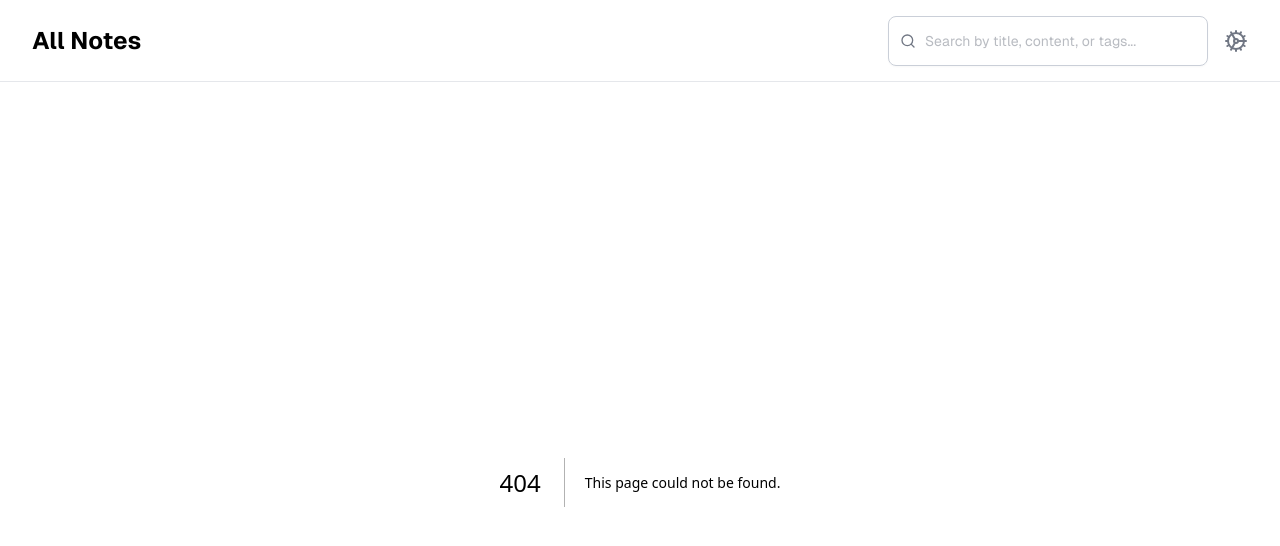
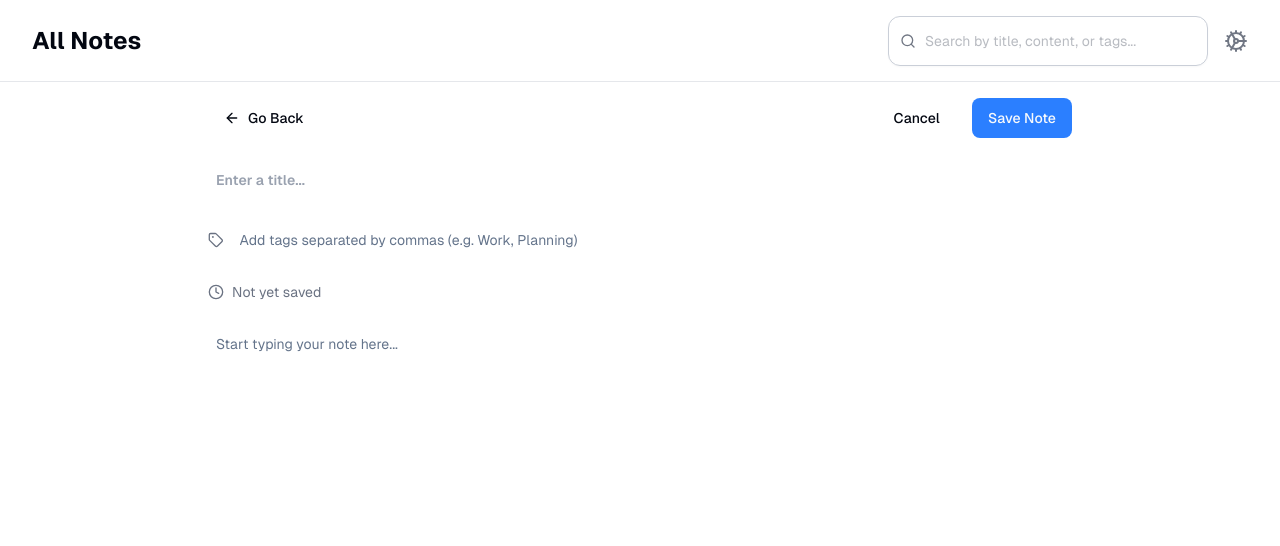
Before and after one commit to davidinoa/note-taking-app, a Next.js app: page /notes/new in a window 1280 px wide. Before the commit this address had no page. Shown: the top 546 px of the page. Built offline with nearby package versions, Linux system fonts and the light colour scheme.

Commit message:
feat(notes): add new note creation page and form components

```diff
--- a/next.config.ts
+++ b/next.config.ts
@@ -2,12 +2,15 @@
  * Run `build` or `dev` with `SKIP_ENV_VALIDATION` to skip env validation. This is especially useful
  * for Docker builds.
  */
-import "./src/env.js";
+import './src/env.js'
 
-import type { NextConfig } from "next";
+import type { NextConfig } from 'next'
 
 const nextConfig: NextConfig = {
   /* config options here */
-};
+  experimental: {
+    dynamicIO: true,
+  },
+}
 
-export default nextConfig;
+export default nextConfig
--- a/package.json
+++ b/package.json
@@ -2,6 +2,7 @@
   "name": "note-taking-app",
   "version": "0.1.0",
   "private": true,
+  "type": "module",
   "scripts": {
     "db:generate": "drizzle-kit generate",
     "db:migrate": "drizzle-kit migrate",
--- a/src/app/globals.css
+++ b/src/app/globals.css
@@ -24,7 +24,7 @@
   --font-family: var(--font-sans);
 }
 
-@media (prefers-color-scheme: dark) {
+/* @media (prefers-color-scheme: dark) {
   :root {
     --background: hsl(224 71% 4%);
     --foreground: hsl(213 31% 91%);
@@ -47,9 +47,9 @@
     --ring: hsl(216 34% 17%);
     --font-family: var(--font-sans);
 
-    color-scheme: dark;
+    color-scheme: light;
   }
-}
+} */
 
 @theme {
   /* Design System */
@@ -72,6 +72,7 @@
   --color-ds-green-500: hsl(148, 71%, 44%);
   --color-ds-red-100: hsl(356, 100%, 92%);
   --color-ds-red-500: hsl(355, 96%, 60%);
+  --breakpoint-ds-md: 769px;
 
   /* Fonts */
   --font-serif: var(--font-merriweather-serif);
@@ -86,7 +87,7 @@
   --color-background: var(--background);
   --color-foreground: var(--foreground);
 
-  --color-primary: var(--primary);
+  --color-primary: var(--color-ds-blue-500);
   --color-primary-foreground: var(--primary-foreground);
 
   --color-secondary: var(--secondary);
@@ -108,8 +109,8 @@
   --color-card-foreground: var(--card-foreground);
 
   --radius-sm: calc(var(--radius) - 4px);
-  --radius-md: calc(var(--radius) - 2px);
-  --radius-lg: var(--radius);
+  --radius-md: calc(var(--radius));
+  --radius-lg: calc(var(--radius) + 4px);
 
   --font-family-poppins: var(--font-poppins);
   --font-family-inter: var(--font-inter);
--- /dev/null
+++ b/src/app/notes/new/page.tsx
@@ -0,0 +1,5 @@
+import NoteForm from '@/features/notes/create-form'
+
+export default function NewNote() {
+  return <NoteForm />
+}
--- /dev/null
+++ b/src/components/ui/input.tsx
@@ -0,0 +1,21 @@
+import { cn } from '@/lib/utils'
+import { forwardRef } from 'react'
+
+const Input = forwardRef<HTMLInputElement, React.ComponentProps<'input'>>(
+  ({ className, type, ...props }, ref) => {
+    return (
+      <input
+        type={type}
+        className={cn(
+          'border-input file:text-foreground placeholder:text-muted-foreground focus-visible:ring-ring flex h-9 w-full rounded-md border bg-transparent px-3 py-1 text-base shadow-sm transition-colors file:border-0 file:bg-transparent file:text-sm file:font-medium focus-visible:ring-1 focus-visible:outline-none disabled:cursor-not-allowed disabled:opacity-50 md:text-sm',
+          className,
+        )}
+        ref={ref}
+        {...props}
+      />
+    )
+  },
+)
+Input.displayName = 'Input'
+
+export { Input }
--- /dev/null
+++ b/src/components/ui/textarea.tsx
@@ -0,0 +1,21 @@
+import { cn } from '@/lib/utils'
+import { forwardRef } from 'react'
+
+const Textarea = forwardRef<
+  HTMLTextAreaElement,
+  React.ComponentProps<'textarea'>
+>(({ className, ...props }, ref) => {
+  return (
+    <textarea
+      className={cn(
+        'border-input placeholder:text-muted-foreground focus-visible:ring-ring flex min-h-[60px] w-full rounded-md border bg-transparent px-3 py-2 text-base shadow-sm focus-visible:ring-1 focus-visible:outline-none disabled:cursor-not-allowed disabled:opacity-50 md:text-sm',
+        className,
+      )}
+      ref={ref}
+      {...props}
+    />
+  )
+})
+Textarea.displayName = 'Textarea'
+
+export { Textarea }
--- /dev/null
+++ b/src/features/notes/create-form.tsx
@@ -0,0 +1,81 @@
+'use client'
+
+import { Button } from '@/components/ui/button'
+import { Input } from '@/components/ui/input'
+import { Textarea } from '@/components/ui/textarea'
+import { ArrowLeft, Clock, Tag } from 'lucide-react'
+import { useRouter } from 'next/navigation'
+import { useFormStatus } from 'react-dom'
+import { createNote } from './actions'
+
+function SubmitButton() {
+  const { pending } = useFormStatus()
+
+  return (
+    <Button
+      type="submit"
+      className="bg-blue-500 hover:bg-blue-600"
+      disabled={pending}>
+      {pending ? 'Saving...' : 'Save Note'}
+    </Button>
+  )
+}
+
+export default function NoteForm() {
+  const router = useRouter()
+
+  return (
+    <form
+      action={createNote}
+      className="mx-auto w-full max-w-4xl space-y-6 p-4">
+      <div className="flex items-center justify-between">
+        <Button
+          variant="ghost"
+          className="flex items-center gap-2"
+          type="button"
+          onClick={() => router.back()}>
+          <ArrowLeft className="h-4 w-4" />
+          Go Back
+        </Button>
+        <div className="flex items-center gap-4">
+          <Button variant="ghost" type="button" onClick={() => router.back()}>
+            Cancel
+          </Button>
+          <SubmitButton />
+        </div>
+      </div>
+
+      <div className="space-y-6">
+        <Input
+          name="title"
+          type="text"
+          placeholder="Enter a title..."
+          className="border-none px-2 text-3xl font-semibold shadow-none placeholder:text-gray-400"
+          required
+        />
+
+        <div className="flex items-center gap-2 text-gray-500">
+          <Tag className="h-4 w-4" />
+          <Input
+            name="tags"
+            type="text"
+            placeholder="Add tags separated by commas (e.g. Work, Planning)"
+            className="border-none px-2 shadow-none"
+          />
+        </div>
+
+        <div className="flex items-center gap-2 text-gray-500">
+          <Clock className="h-4 w-4" />
+          <span className="text-sm">Not yet saved</span>
+        </div>
+
+        <Textarea
+          name="content"
+          placeholder="Start typing your note here..."
+          className="min-h-[500px] resize-none border-none px-2 shadow-none"
+          required
+        />
+      </div>
+    </form>
+  )
+}
--- a/src/features/notes/db.ts
+++ b/src/features/notes/db.ts
@@ -1,8 +1,10 @@
-import { db } from '@/server/db'
+import { db, notes } from '@/server/db'
+import { eq } from 'drizzle-orm'
 
-export async function fetchNotes() {
+export async function fetchNotes(userId: string) {
   return await db.query.notes
     .findMany({
+      where: eq(notes.userId, userId),
       with: {
         notesToTags: {
           with: {
--- /dev/null
+++ b/src/features/tags/db.ts
@@ -0,0 +1,21 @@
+'use server'
+
+import { db } from '@/server/db'
+import { tags } from '@/server/db/schema'
+import { unstable_cacheTag as cacheTag, revalidateTag } from 'next/cache'
+
+export async function fetchTags() {
+  'use cache'
+  cacheTag('tags')
+  return await db.select().from(tags)
+}
+
+export async function createTag(name: string) {
+  await db
+    .insert(tags)
+    .values({ name })
+    .returning()
+    .then(() => {
+      revalidateTag('tags')
+    })
+}
```
